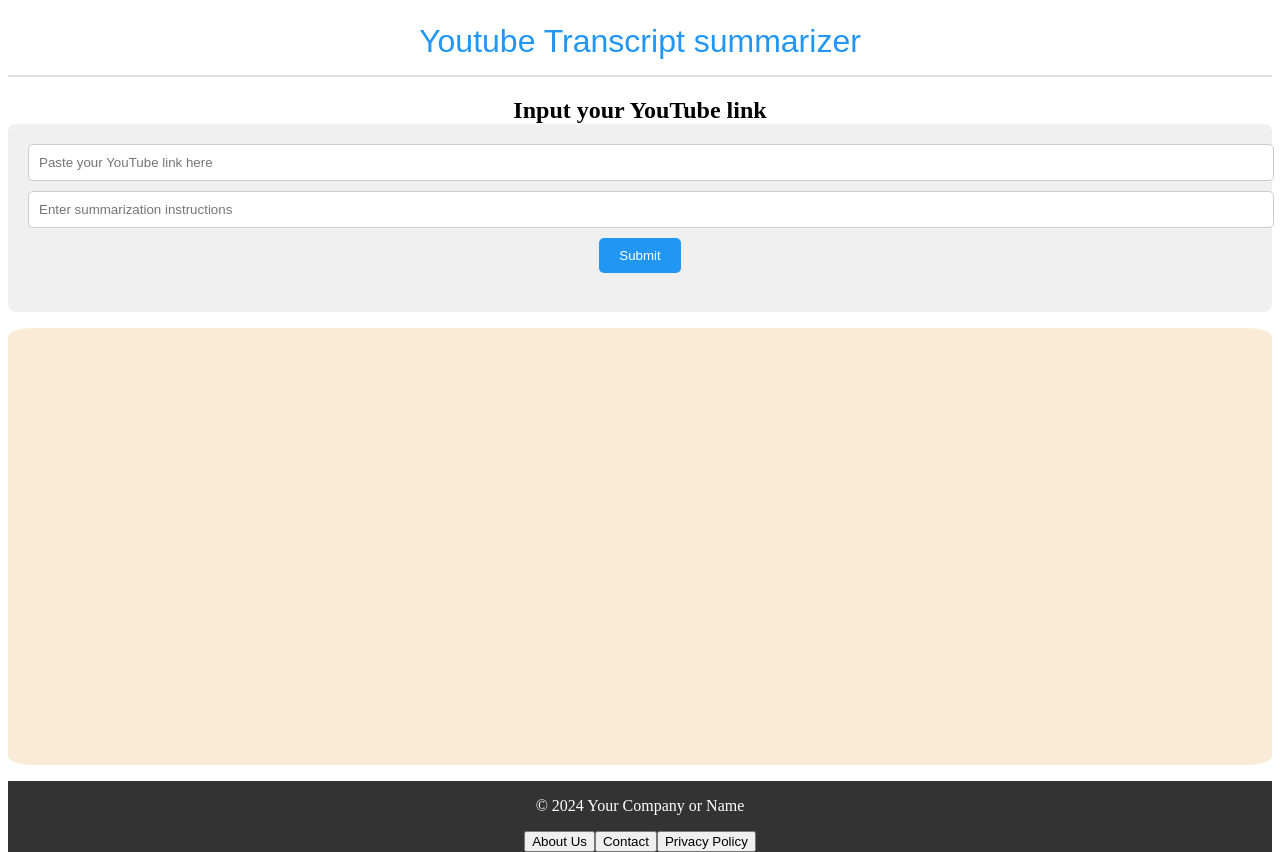
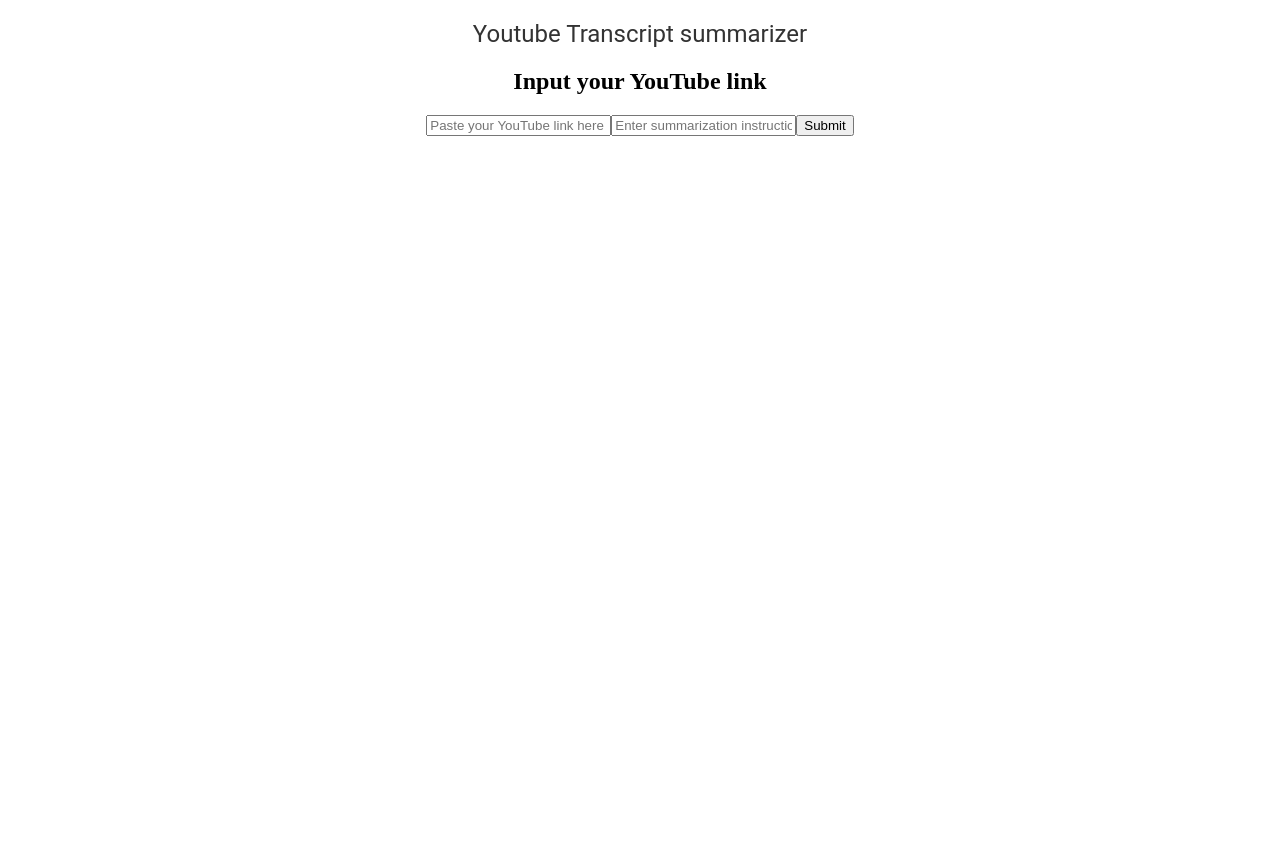
Before and after one commit to Vishnu-1203/Youtube-Transcript-Summarizer, a React (Create React App) app in the folder youtube-transcript-summarizer/: page / in a window 1280 px wide. After the commit the page ends 800 px from the top, so only its background shows below. Built offline with nearby package versions, Linux system fonts and the light colour scheme.

Commit message:
Revert "summarizer basic styling"

```diff
--- a/youtube-transcript-summarizer/src/App.css
+++ b/youtube-transcript-summarizer/src/App.css
@@ -1,10 +1,38 @@
 .App {
-  display: grid;
-  grid-template-rows: 1fr 10fr 1fr;
-  height: 100vh;
+  text-align: center;
 }
-.header {
-  grid-row: 2fr;
+
+.App-logo {
+  height: 40vmin;
+  pointer-events: none;
 }
-.footer {
+
+@media (prefers-reduced-motion: no-preference) {
+  .App-logo {
+    animation: App-logo-spin infinite 20s linear;
+  }
 }
+
+.App-header {
+  background-color: #282c34;
+  min-height: 100vh;
+  display: flex;
+  flex-direction: column;
+  align-items: center;
+  justify-content: center;
+  font-size: calc(10px + 2vmin);
+  color: white;
+}
+
+.App-link {
+  color: #61dafb;
+}
+
+@keyframes App-logo-spin {
+  from {
+    transform: rotate(0deg);
+  }
+  to {
+    transform: rotate(360deg);
+  }
+}
--- a/youtube-transcript-summarizer/src/App.js
+++ b/youtube-transcript-summarizer/src/App.js
@@ -1,16 +1,13 @@
 import React from "react";
-
+import "./App.css";
 import Heading from "./components/heading"; // Update the import to use proper casing
 import TranscriptInput from "./components/TranscriptInput";
-import Footer from "./components/footer";
-import "./App.css";
 
 function App() {
   return (
     <div className="App">
       <Heading />
       <TranscriptInput />
-      <Footer />
     </div>
   );
 }
--- a/youtube-transcript-summarizer/src/components/TranscriptInput.jsx
+++ b/youtube-transcript-summarizer/src/components/TranscriptInput.jsx
@@ -116,7 +116,7 @@
   return (
     <div className="transcript-input-container">
       <h2 className="transcript-heading">Input your YouTube link</h2>
-      <form onSubmit={handleSubmit} className="form-input">
+      <form onSubmit={handleSubmit}>
         <input
           type="text"
           className="youtube-link-input"
@@ -131,13 +131,10 @@
           value={instructionSum}
           onChange={(event) => setInstructionSum(event.target.value)}
         />
-        <div id="submit-button1">
         <button type="submit" className="submit-button">
           Submit
         </button>
-        </div>
       </form>
-      <div className="output-section">
       {loading && <p>Loading...</p>}
       {error && <p className="error-message">{error}</p>}
       {summary && (
@@ -147,7 +144,6 @@
         </div>
       )}
     </div>
-    </div>
   );
 };
 
--- a/youtube-transcript-summarizer/src/components/footer.jsx
+++ /dev/null
@@ -1,19 +0,0 @@
-import React from "react";
-import "./styles.css"; // Adjust the import path if necessary
-
-const Footer = () => {
-  const currentYear = new Date().getFullYear();
-
-  return (
-    <footer className="app-footer">
-      <p className="copyright">&copy; {currentYear} Your Company or Name</p>
-      <nav className="footer-links">
-        <button className="footer-link">About Us</button>
-        <button className="footer-link">Contact</button>
-        <button className="footer-link">Privacy Policy</button>
-      </nav>
-    </footer>
-  );
-};
-
-export default Footer;
--- a/youtube-transcript-summarizer/src/components/styles.css
+++ b/youtube-transcript-summarizer/src/components/styles.css
@@ -1,69 +1,7 @@
-.app-footer {
-  /* Updated class name */
-  grid-row: 3;
-  background-color: #333;
-  color: white;
-  text-align: center;
-  bottom: 0;
-  width: 100%;
+.heading {
+  font-family: "Roboto", sans-serif; /* Use any cool font you like */
+  font-size: 24px; /* Adjust font size as needed */
+  text-align: center; /* Center align the text */
+  margin-top: 20px; /* Add some top margin for spacing */
+  color: #333; /* Change the color if needed */
 }
-
-.heading {
-  font-family: "Poppins", sans-serif; /* A more modern-looking font */
-  font-size: 32px; /* Larger font size for emphasis */
-  text-align: center;
-  color: #2196f3; /* A vibrant blue color */
-  padding: 15px 0; /* Add padding for visual breathing room */
-  border-bottom: 2px solid #e0e0e0; /* Subtle bottom border */
-}
-/* ... other styles ... */
-
-.transcript-input-container {
-  display: grid;
-  height: 100%;
-  grid-template-columns: 1fr 1fr 1fr;
-  grid-template-rows: 1fr 4fr 10fr;
-}
-.transcript-heading {
-  margin-bottom: 0px;
-  padding: 0px;
-  text-align: center;
-  grid-column: 2;
-  grid-row: 1;
-}
-
-.form-input {
-  grid-column: span 3;
-  grid-row: 2;
-  padding: 20px;
-  border-radius: 8px; /* Rounded corners */
-  background-color: #f0f0f0; /* Light gray background */
-}
-
-.youtube-link-input,
-.instructions-input {
-  width: 100%; /* Make inputs take full available width */
-  margin-bottom: 10px;
-  padding: 10px;
-  border: 1px solid #ccc;
-  border-radius: 5px;
-}
-
-.submit-button {
-  background-color: #2196f3; /* Blue background */
-  color: white;
-  border: none;
-  padding: 10px 20px;
-  border-radius: 5px;
-  cursor: pointer;
-}
-#submit-button1 {
-  text-align: center;
-}
-.output-section {
-  margin: 1rem 0rem;
-  grid-row: 3;
-  background-color: antiquewhite;
-  border-radius: 2%;
-  grid-column: span 3;
-}
```
Lines whose indentation alone changed are shown as unchanged.
